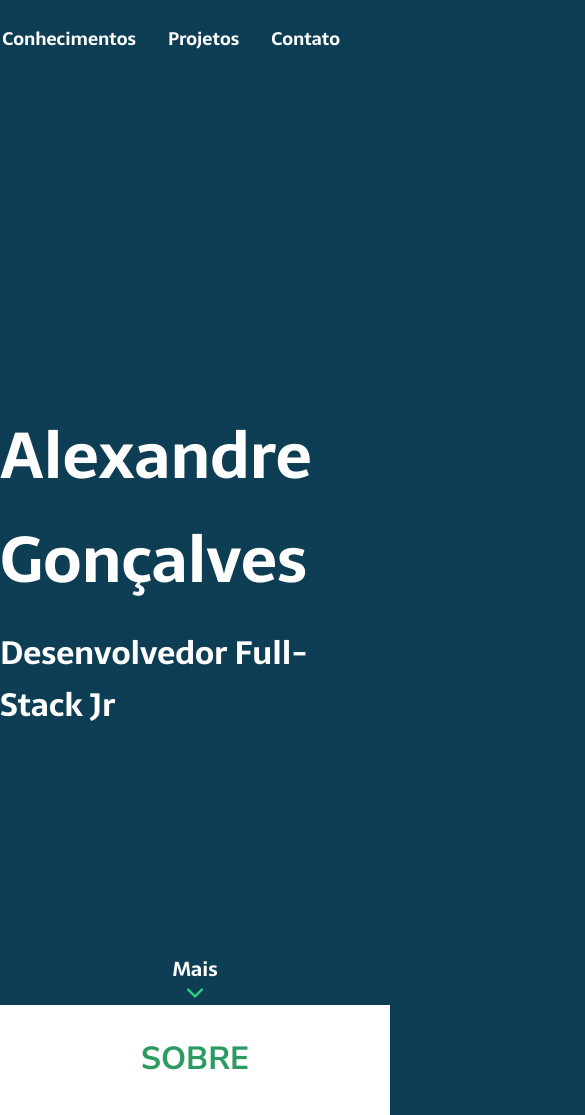
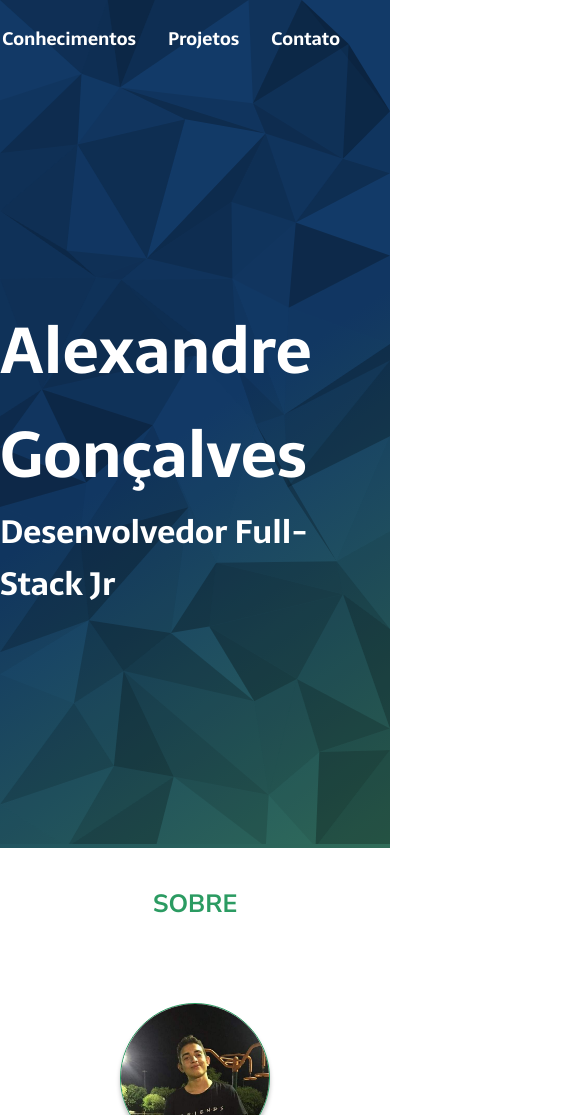
Before and after one commit to qalexandre/qalexandre.github.io, a plain HTML site: page index.html in a window 390 px wide. Shown: the top 1115 px of the page, 585 px wide, since content can reach past the window. Drawn offline with nearby package versions, Linux system fonts and the light colour scheme.

Commit message:
Responsividade e background

```diff
--- /dev/null
+++ b/background.js
@@ -0,0 +1,212 @@
+/*************************************/
+// Low-poly Background animations
+
+var refreshDuration = 10000;
+var refreshTimeout;
+var numPointsX;
+var numPointsY;
+var unitWidth;
+var unitHeight;
+var points;
+
+function onLoad() {
+    var svg = document.createElementNS("http://www.w3.org/2000/svg", "svg");
+    svg.setAttribute("width", window.outerWidth);
+    svg.setAttribute("height", window.outerHeight);
+    document.querySelector("#bg").appendChild(svg);
+
+    var unitSize = (window.innerWidth + window.innerHeight) / 15;
+    numPointsX = Math.ceil(window.innerWidth / unitSize) + 1;
+    numPointsY = Math.ceil(window.innerHeight / unitSize) + 1;
+    unitWidth = Math.ceil(window.innerWidth / (numPointsX - 1));
+    unitHeight = Math.ceil(window.innerHeight / (numPointsY - 1));
+
+    points = [];
+
+    for (var y = 0; y < numPointsY; y++) {
+        for (var x = 0; x < numPointsX; x++) {
+            points.push({
+                x: unitWidth * x,
+                y: unitHeight * y,
+                originX: unitWidth * x,
+                originY: unitHeight * y,
+            });
+        }
+    }
+
+    randomize();
+
+    for (var i = 0; i < points.length; i++) {
+        if (
+            points[i].originX != unitWidth * (numPointsX - 1) &&
+            points[i].originY != unitHeight * (numPointsY - 1)
+        ) {
+            var topLeftX = points[i].x;
+            var topLeftY = points[i].y;
+            var topRightX = points[i + 1].x;
+            var topRightY = points[i + 1].y;
+            var bottomLeftX = points[i + numPointsX].x;
+            var bottomLeftY = points[i + numPointsX].y;
+            var bottomRightX = points[i + numPointsX + 1].x;
+            var bottomRightY = points[i + numPointsX + 1].y;
+
+            var rando = Math.floor(Math.random() * 2);
+
+            for (var n = 0; n < 2; n++) {
+                var polygon = document.createElementNS(svg.namespaceURI, "polygon");
+
+                if (rando == 0) {
+                    if (n == 0) {
+                        polygon.point1 = i;
+                        polygon.point2 = i + numPointsX;
+                        polygon.point3 = i + numPointsX + 1;
+                        polygon.setAttribute(
+                            "points",
+                            topLeftX +
+                            "," +
+                            topLeftY +
+                            " " +
+                            bottomLeftX +
+                            "," +
+                            bottomLeftY +
+                            " " +
+                            bottomRightX +
+                            "," +
+                            bottomRightY
+                        );
+                    } else if (n == 1) {
+                        polygon.point1 = i;
+                        polygon.point2 = i + 1;
+                        polygon.point3 = i + numPointsX + 1;
+                        polygon.setAttribute(
+                            "points",
+                            topLeftX +
+                            "," +
+                            topLeftY +
+                            " " +
+                            topRightX +
+                            "," +
+                            topRightY +
+                            " " +
+                            bottomRightX +
+                            "," +
+                            bottomRightY
+                        );
+                    }
+                } else if (rando == 1) {
+                    if (n == 0) {
+                        polygon.point1 = i;
+                        polygon.point2 = i + numPointsX;
+                        polygon.point3 = i + 1;
+                        polygon.setAttribute(
+                            "points",
+                            topLeftX +
+                            "," +
+                            topLeftY +
+                            " " +
+                            bottomLeftX +
+                            "," +
+                            bottomLeftY +
+                            " " +
+                            topRightX +
+                            "," +
+                            topRightY
+                        );
+                    } else if (n == 1) {
+                        polygon.point1 = i + numPointsX;
+                        polygon.point2 = i + 1;
+                        polygon.point3 = i + numPointsX + 1;
+                        polygon.setAttribute(
+                            "points",
+                            bottomLeftX +
+                            "," +
+                            bottomLeftY +
+                            " " +
+                            topRightX +
+                            "," +
+                            topRightY +
+                            " " +
+                            bottomRightX +
+                            "," +
+                            bottomRightY
+                        );
+                    }
+                }
+                polygon.setAttribute("fill", "rgba(0,0,0," + Math.random() / 3 + ")");
+                var animate = document.createElementNS(
+                    "http://www.w3.org/2000/svg",
+                    "animate"
+                );
+                animate.setAttribute("fill", "freeze");
+                animate.setAttribute("attributeName", "points");
+                animate.setAttribute("dur", refreshDuration + "ms");
+                animate.setAttribute("calcMode", "linear");
+                polygon.appendChild(animate);
+                svg.appendChild(polygon);
+            }
+        }
+    }
+
+    refresh();
+}
+
+function randomize() {
+    for (var i = 0; i < points.length; i++) {
+        if (
+            points[i].originX != 0 &&
+            points[i].originX != unitWidth * (numPointsX - 1)
+        ) {
+            points[i].x =
+                points[i].originX + Math.random() * unitWidth - unitWidth / 2;
+        }
+        if (
+            points[i].originY != 0 &&
+            points[i].originY != unitHeight * (numPointsY - 1)
+        ) {
+            points[i].y =
+                points[i].originY + Math.random() * unitHeight - unitHeight / 2;
+        }
+    }
+}
+
+function refresh() {
+    randomize();
+    for (
+        var i = 0; i < document.querySelector("#bg svg").childNodes.length; i++
+    ) {
+        var polygon = document.querySelector("#bg svg").childNodes[i];
+        var animate = polygon.childNodes[0];
+        if (animate.getAttribute("to")) {
+            animate.setAttribute("from", animate.getAttribute("to"));
+        }
+        animate.setAttribute(
+            "to",
+            points[polygon.point1].x +
+            "," +
+            points[polygon.point1].y +
+            " " +
+            points[polygon.point2].x +
+            "," +
+            points[polygon.point2].y +
+            " " +
+            points[polygon.point3].x +
+            "," +
+            points[polygon.point3].y
+        );
+        animate.beginElement();
+    }
+    refreshTimeout = setTimeout(function() {
+        refresh();
+    }, refreshDuration);
+}
+
+function onResize() {
+    document.querySelector("#bg svg").remove();
+    clearTimeout(refreshTimeout);
+    onLoad();
+}
+
+window.onload = onLoad;
+window.onresize = onResize;
+
+// End of Low-poly background animations
--- a/index.html
+++ b/index.html
@@ -9,7 +9,8 @@
     <link rel="stylesheet" type="text/css" href="balloon.css" />
 </head>
 
-<body>
+<body class="animatedBlocks">
+    <div id="bg"></div>
     <header>
         <nav class="menu">
             <a href="#about" class="menu-item">Sobre</a>
@@ -24,11 +25,6 @@
             <div class="info">
                 <h1 class="title">Alexandre Gonçalves</h1>
                 <h3 class="subtitle">Desenvolvedor Full-Stack Jr</h3>
-            </div>
-            <div class="options">
-                <a href="#about" class="options-text">Mais</a>
-                <a href="#about"><img src="images/arrow.png" alt="Seta(Baixo)" class="options-arrow" />
-                </a>
             </div>
         </div>
         <div class="about" id="about">
@@ -183,5 +179,6 @@
 </body>
 <script src="https://cdnjs.cloudflare.com/ajax/libs/jquery/3.6.0/jquery.min.js" integrity="sha512-894YE6QWD5I59HgZOGReFYm4dnWc1Qt5NtvYSaNcOP+u1T9qYdvdihz0PPSiiqn/+/3e7Jo4EaG7TubfWGUrMQ==" crossorigin="anonymous" referrerpolicy="no-referrer"></script>
 <script src="script.js"></script>
+<script src="background.js"></script>
 
 </html>
--- a/script.js
+++ b/script.js
@@ -1,6 +1,5 @@
 $(document).ready(function() {
     $(window).scroll(function() {
-        console.log($(this).scrollTop());
         if ($(this).scrollTop() > 100 && $(this).scrollTop() < 2500) {
             $(".up-page").fadeIn();
         } else {
--- a/style.css
+++ b/style.css
@@ -1,4 +1,5 @@
 @import url("https://fonts.googleapis.com/css2?family=Nunito+Sans:wght@700&family=Sarala:wght@400;700&display=swap");
+@import url(https://fonts.googleapis.com/css?family=Source+Sans+Pro);
 * {
     margin: 0;
     padding: 0;
@@ -12,8 +13,8 @@ html {
 }
 
 body {
+    height: 100%;
     font-size: 100%;
-    background: linear-gradient( 0deg, rgba(8, 103, 136, 0.5), rgba(8, 103, 136, 0.5)), #121420;
 }
 
 .up-page {
@@ -47,13 +48,19 @@ body {
     color: #ffffff;
 }
 
+.main {
+    height: 95vh;
+    display: flex;
+    flex-direction: column;
+    align-items: center;
+    justify-content: center;
+}
+
 .main .info {
     display: flex;
     flex-direction: column;
     align-items: center;
-    margin-top: 350px;
-    gap: 16px;
-    height: 550px;
+    justify-content: center;
 }
 
 .main .info .title {
@@ -68,25 +75,6 @@ body {
     font-weight: 700;
     font-size: 32px;
     color: #ffffff;
-}
-
-.main .options {
-    display: flex;
-    flex-direction: column;
-    align-items: center;
-    align-content: flex-end;
-}
-
-.main .options .options-text {
-    font-family: "Sarala", sans-serif;
-    font-weight: 700;
-    font-size: 20px;
-    color: #ffffff;
-}
-
-.main .options .options-arrow {
-    width: 16px;
-    height: 16px;
 }
 
 .about {
@@ -344,3 +332,124 @@ footer {
     width: 60px;
     height: 60px;
 }
+
+@media only screen and (max-width: 1100px) {
+    .about .info {
+        flex-direction: column;
+        gap: 50px;
+    }
+    .about .info .info-image {
+        width: 150px;
+        height: 150px;
+    }
+    .about .info .info-text {
+        text-align: justify;
+        font-size: 20px;
+        width: 100%;
+    }
+    .contact .contact-group .circle {
+        width: 60px;
+        height: 60px;
+    }
+    .contact .contact-info .circle .contact-image {
+        width: 30px;
+        height: 30px;
+    }
+    .contact .contact-info .contact-text {
+        font-size: 16px;
+    }
+    .copyright {
+        font-size: 12px;
+    }
+    .socialmedia .socialmedia-image {
+        width: 40px;
+        height: 40px;
+    }
+}
+
+@media only screen and (max-width: 750px) {
+    .about .icons {
+        flex-direction: column;
+        gap: 32px;
+        width: 100%;
+    }
+    .about .icons .icon-text {
+        width: 100%;
+    }
+    .about .about-title,
+    .skills .skills-title,
+    .projects .projects-title,
+    .contact .contact-title {
+        width: 100%;
+        font-size: 25px;
+    }
+    .projects .projects-top,
+    .projects .projects-bottom {
+        display: grid;
+        column-gap: 32px;
+        grid-template-rows: 50% 50%;
+        row-gap: 50px;
+        padding: 25px 0;
+    }
+}
+
+@media only screen and (max-width: 600px) {
+    .contact .contact-group .circle {
+        width: 50px;
+        height: 50px;
+    }
+    .contact .contact-info .circle .contact-image {
+        width: 25px;
+        height: 25px;
+    }
+    .contact .contact-info .contact-text {
+        font-size: 12px;
+    }
+}
+
+@media only screen and (max-width: 550px) {
+    .skills .skills-top,
+    .skills .skills-middle,
+    .skills .skills-bottom {
+        display: grid;
+        grid-template-columns: 50% 50%;
+        row-gap: 32px;
+        padding: 16px 0;
+    }
+    .skills .skill {
+        place-self: center;
+    }
+    .projects .project {
+        width: 300px;
+        height: 200px;
+    }
+}
+
+@media only screen and (max-width: 550px) {
+    .contact .contact-info {
+        display: grid;
+        row-gap: 50px;
+    }
+    .contact .contact-group .circle {
+        width: 70px;
+        height: 70px;
+    }
+    .contact .contact-info .circle .contact-image {
+        width: 35px;
+        height: 35px;
+    }
+    .contact .contact-info .contact-text {
+        font-size: 16px;
+    }
+}
+
+#bg {
+    position: fixed;
+    background: cover;
+    background: linear-gradient(145deg, #123a68 50%, #3a7c54 115%);
+    width: auto;
+    height: auto;
+    margin: 0;
+    padding: 0;
+    z-index: -2;
+}
```
